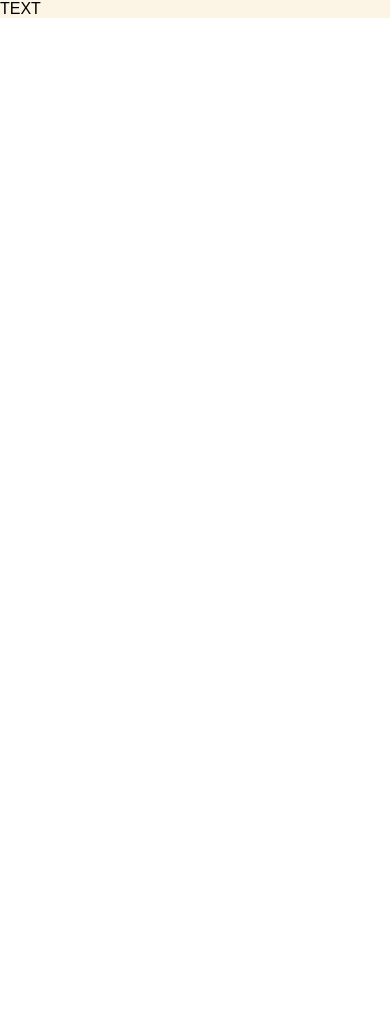
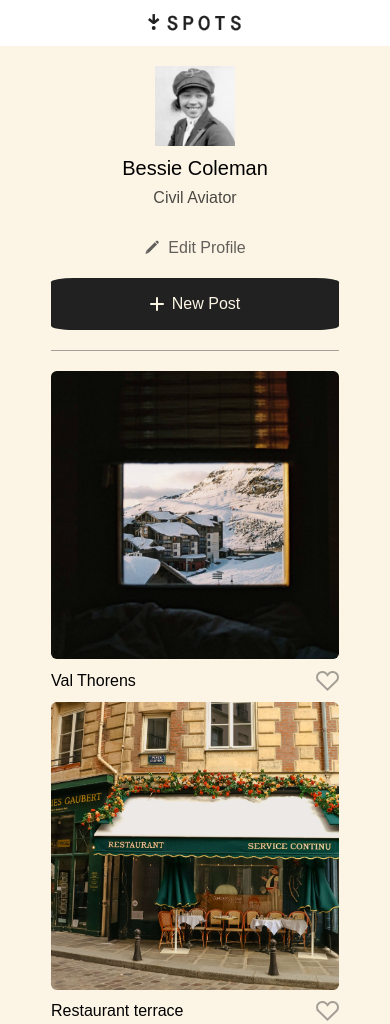
Before and after one commit to Arashdip23/se_project_spots, a plain HTML site: page index.html in a window 390 px wide. Shown: the top 1024 px of the page. Before the commit the page ends 844 px from the top, so only its background shows below. Drawn offline with Linux system fonts and the light colour scheme; a web font is replaced by a local one.

Commit message:
new update for my project

```diff
--- /dev/null
+++ b/blocks/card.css
@@ -0,0 +1,47 @@
+.card__image {
+  height: 413px;
+  width: 100%;
+  object-fit: cover;
+  display: block;
+  border-radius: 2%;
+}
+
+.card__content {
+  display: flex;
+  align-items: center;
+  justify-content: space-between;
+}
+
+.card__title {
+  font-weight: 500;
+  font-size: 20px;
+  line-height: 1;
+  text-overflow: ellipsis;
+  white-space: nowrap;
+  overflow: hidden;
+  max-width: 300px;
+}
+
+.card__like-button {
+  background-image: url(../images/heart.svg);
+  width: 23px;
+  height: 20px;
+  border: none;
+  background-color: transparent;
+  opacity: 40%;
+}
+
+.card__like-button:hover {
+  opacity: 100%;
+}
+
+@media screen and (max-width: 627px) {
+  .card__image {
+    height: 288px;
+  }
+
+  .card__title {
+    font-size: 16px;
+    line-height: 1;
+  }
+}
--- /dev/null
+++ b/blocks/cards.css
@@ -0,0 +1,21 @@
+.cards {
+  padding-top: 20px;
+}
+
+.cards__list {
+  list-style-type: none;
+  padding: 0;
+  margin: 0;
+  display: grid;
+  grid-template-columns: repeat(auto-fit, 413px);
+  justify-content: center;
+  gap: 40px 20px;
+  border-bottom: 1px rgba(33, 33, 33, 0.4) solid;
+}
+
+@media screen and (max-width: 627px) {
+  .cards__list {
+    grid-template-columns: repeat(auto-fit, 288px);
+    grid-gap: 0;
+  }
+}
--- /dev/null
+++ b/blocks/content.css
@@ -0,0 +1,3 @@
+.content {
+  padding: 0 20px;
+}
--- /dev/null
+++ b/blocks/footer.css
@@ -0,0 +1,10 @@
+.footer {
+  display: flex;
+  justify-content: center;
+  font-weight: 400;
+  font-size: 16px;
+  line-height: 1;
+  color: rgba(33, 33, 33, 0.7);
+  padding-top: 60px;
+  padding-bottom: 60px;
+}
--- /dev/null
+++ b/blocks/header.css
@@ -0,0 +1,11 @@
+.header {
+  background-color: #fff;
+  padding: 10px 0;
+  display: flex;
+  justify-content: center;
+}
+
+.header__logo {
+  width: 94px;
+  height: 26px;
+}
--- a/blocks/page.css
+++ b/blocks/page.css
@@ -1,4 +1,10 @@
 .page {
   background-color: #fcf5e5;
   font-family: "Poppins", Arial, Helvetica, sans-serif;
+  min-height: 100vh;
 }
+
+.page__section {
+  max-width: 1280px;
+  margin: 0 auto;
+}
--- /dev/null
+++ b/blocks/profile.css
@@ -0,0 +1,117 @@
+.profile {
+  display: flex;
+  padding: 34px 0 20px;
+  border-bottom: 1px rgba(33, 33, 33, 0.4) solid;
+}
+
+.profile__avatar {
+  height: 190px;
+  width: 190px;
+  margin-right: 20px;
+}
+
+.profile__column {
+  display: flex;
+  flex-direction: column;
+}
+
+.profile__name {
+  margin: 0 0 12px;
+  font-weight: 500;
+  font-size: 32px;
+  line-height: 1;
+  text-overflow: ellipsis;
+  overflow: hidden;
+  display: -webkit-box;
+  -webkit-line-clamp: 3;
+  line-clamp: 3;
+  -webkit-box-orient: vertical;
+  max-width: 420px;
+}
+
+.profile__description {
+  margin: 0;
+  font-weight: 500;
+  font-size: 16px;
+  line-height: 1;
+  text-overflow: ellipsis;
+  overflow: hidden;
+  display: -webkit-box;
+  -webkit-line-clamp: 3;
+  line-clamp: 3;
+  -webkit-box-orient: vertical;
+  max-width: 420px;
+  opacity: 70%;
+}
+
+.profile__edit-btn {
+  display: flex;
+  align-items: center;
+  gap: 8px;
+  margin-top: auto;
+  background: transparent;
+  border: none;
+  color: #212121;
+  opacity: 70%;
+}
+
+.profile__edit-btn:hover {
+  opacity: 100%;
+}
+
+.profile__add-btn {
+  display: flex;
+  align-items: center;
+  justify-content: center;
+  text-align: center;
+  gap: 8px;
+  height: 52px;
+  width: 149px;
+  margin-left: auto;
+  margin-top: auto;
+  background: #212121;
+  border: none;
+  border-radius: 8%;
+  color: #fcf5e5;
+}
+
+@media screen and (max-width: 627px) {
+  .profile {
+    flex-direction: column;
+    max-width: 288px;
+    align-items: center;
+    text-align: center;
+    padding-top: 20px;
+  }
+
+  .profile__avatar {
+    margin: 0 0 12px;
+    height: 80px;
+    width: 80px;
+  }
+
+  .profile__name {
+    font-size: 20px;
+    margin-bottom: 0 0 6px;
+    max-width: 288px;
+  }
+
+  .profile__description {
+    margin: 0 0 32px;
+    max-width: 288px;
+  }
+
+  .profile__column {
+    margin: 0 0 20px;
+  }
+
+  .profile__edit-btn {
+    text-align: center;
+    justify-content: center;
+  }
+
+  .profile__add-btn {
+    margin: 0;
+    width: 100%;
+  }
+}
--- a/index.html
+++ b/index.html
@@ -12,13 +12,103 @@
   </head>
   <body>
     <div class="page">
-      TEXT
-      <header class="header"></header>
+      <header class="header">
+        <img
+          src="./images/spots-logo.svg"
+          alt="Spots logo"
+          class="header__logo"
+        />
+      </header>
       <main class="content">
-        <section class="profile"></section>
-        <section class="cards"></section>
+        <section class="profile page__section">
+          <img
+            src="./images/avatar.jpg"
+            alt="Bessie Coleman avatar"
+            class="profile__avatar"
+          />
+          <div class="profile__column">
+            <h1 class="profile__name">Bessie Coleman</h1>
+            <p class="profile__description">Civil Aviator</p>
+            <button type="button" class="profile__edit-btn">
+              <img src="./images/pencil.svg" alt="Pencil icon" />Edit Profile
+            </button>
+          </div>
+          <button type="button" class="profile__add-btn">
+            <img src="./images/plus.svg" alt="Plus icon" />New Post
+          </button>
+        </section>
+        <section class="cards page__section">
+          <ul class="cards__list">
+            <li class="card">
+              <img
+                src="./images/1-photo-by-moritz-feldmann-from-pexels.jpg"
+                alt="Val Thorens"
+                class="card__image"
+              />
+              <div class="card__content">
+                <h2 class="card__title">Val Thorens</h2>
+                <button type="button" class="card__like-button"></button>
+              </div>
+            </li>
+            <li class="card">
+              <img
+                src="./images/2-photo-by-ceiline-from-pexels.jpg"
+                alt="Restaurant terrace"
+                class="card__image"
+              />
+              <div class="card__content">
+                <h2 class="card__title">Restaurant terrace</h2>
+                <button type="button" class="card__like-button"></button>
+              </div>
+            </li>
+            <li class="card">
+              <img
+                src="./images/3-photo-by-tubanur-dogan-from-pexels.jpg"
+                alt="An outdoor cafe"
+                class="card__image"
+              />
+              <div class="card__content">
+                <h2 class="card__title">An outdoor cafe</h2>
+                <button type="button" class="card__like-button"></button>
+              </div>
+            </li>
+            <li class="card">
+              <img
+                src="./images/4-photo-by-maurice-laschet-from-pexels.jpg"
+                alt="A very long bridge"
+                class="card__image"
+              />
+              <div class="card__content">
+                <h2 class="card__title">A very long bridge, over the forest</h2>
+                <button type="button" class="card__like-button"></button>
+              </div>
+            </li>
+            <li class="card">
+              <img
+                src="./images/5-photo-by-van-anh-nguyen-from-pexels.jpg"
+                alt="Tunnel with morning light"
+                class="card__image"
+              />
+              <div class="card__content">
+                <h2 class="card__title">Tunnel with morning light</h2>
+                <button type="button" class="card__like-button"></button>
+              </div>
+            </li>
+            <li class="card">
+              <img
+                src="./images/6-photo-by-moritz-feldmann-from-pexels.jpg"
+                alt="Mountain house"
+                class="card__image"
+              />
+              <div class="card__content">
+                <h2 class="card__title">Mountain house</h2>
+                <button type="button" class="card__like-button"></button>
+              </div>
+            </li>
+          </ul>
+        </section>
       </main>
-      <footer class="footer"></footer>
+      <footer class="footer">2025 &copy; Spots</footer>
     </div>
   </body>
 </html>
--- a/pages/index.css
+++ b/pages/index.css
@@ -1,3 +1,9 @@
 @import url(../vendor/normalize.css);
 @import url(../vendor/fonts.css);
 @import url(../blocks/page.css);
+@import url(../blocks/header.css);
+@import url(../blocks/content.css);
+@import url(../blocks/profile.css);
+@import url(../blocks/cards.css);
+@import url(../blocks/card.css);
+@import url(../blocks/footer.css);
```
Also changed, not shown: images/Plus.svg (added), images/heart.svg (added), images/pencil.svg (added), images/spots-logo.svg (added), 1 other file.
